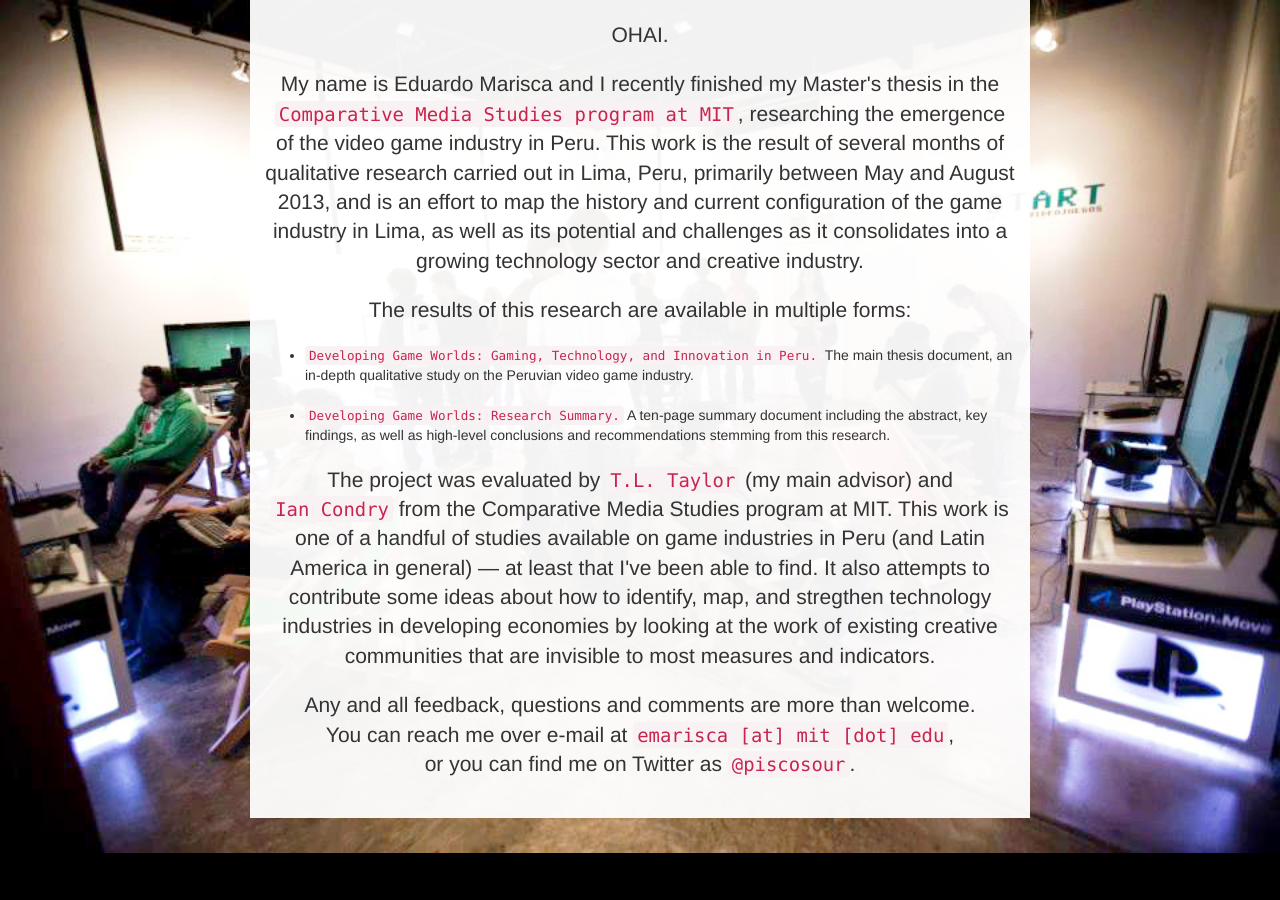
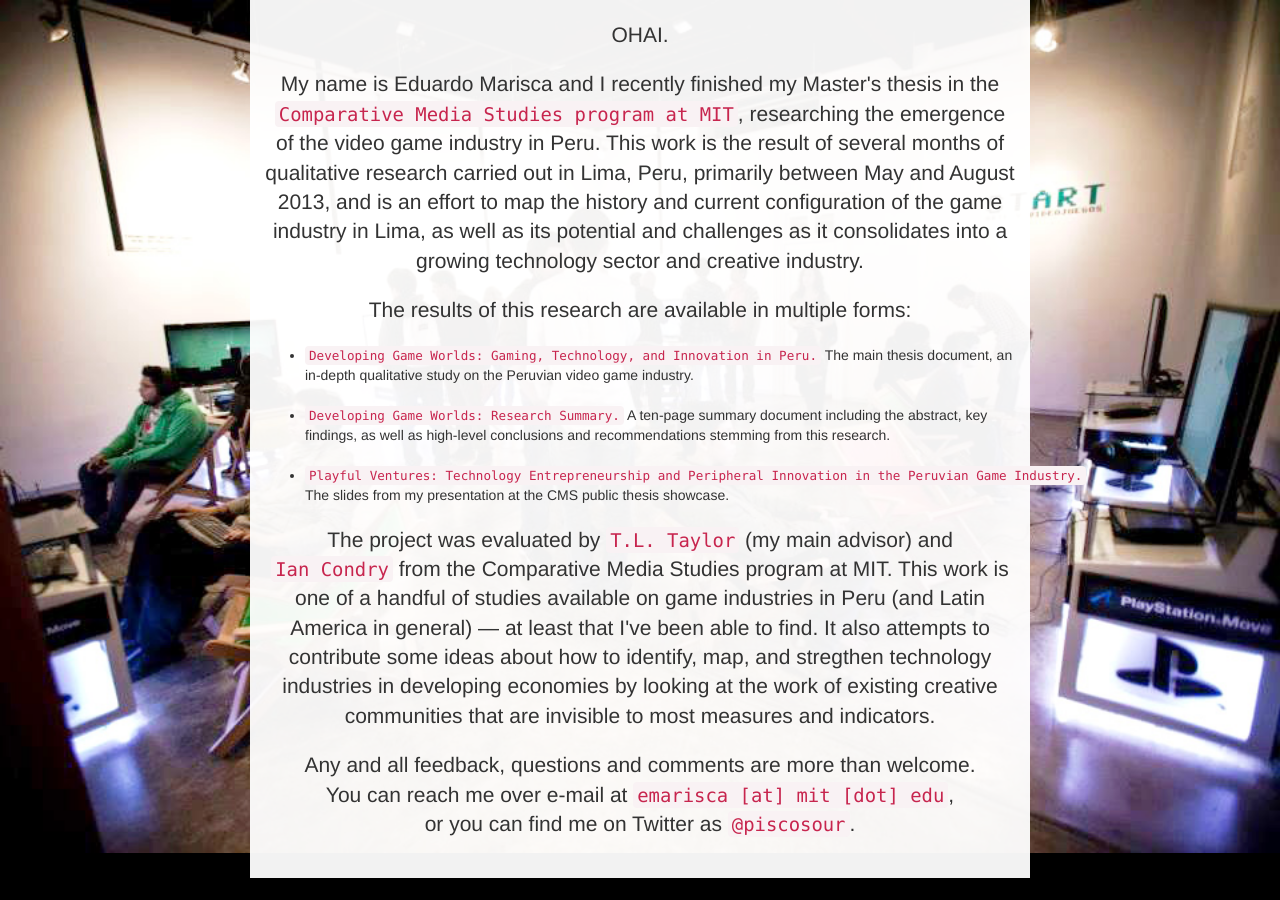
Before and after one commit to piscosour/piscosour.github.io, a Jekyll site: the page built from thesis/index.html, in a window 1280 px wide. Built offline with Jekyll 4.4.1, drawn with Linux system fonts in a browser that asks for light colours.

Commit message:
added slide deck

```diff
--- a/thesis/index.html
+++ b/thesis/index.html
@@ -9,6 +9,7 @@ background: /files/start.jpg
 <ul>
 <li style="margin-top: 20px; margin-bottom: 20px"><a href="/files/EM-DGW-Final.pdf" onClick="_gaq.push(['_trackEvent', 'Files', 'Thesis', 'Full Version']);"><code>Developing Game Worlds: Gaming, Technology, and Innovation in Peru.</code></a> The main thesis document, an in-depth qualitative study on the Peruvian video game industry.</li>
 <li style="margin-top: 20px; margin-bottom: 20px"><a href="/files/EM-DGW-ResearchSummary.pdf" onClick="_gaq.push(['_trackEvent', 'Files', 'Thesis', 'Research Summary']);"><code>Developing Game Worlds: Research Summary.</code></a> A ten-page summary document including the abstract, key findings, as well as high-level conclusions and recommendations stemming from this research.</li>
+<li style="margin-top: 20px; margin-bottom: 20px"><a href="/files/EM-DGW-Presentation.pdf" onClick="_gaq.push(['_trackEvent', 'Files', 'Thesis', 'Presentation']);"><code>Playful Ventures: Technology Entrepreneurship and Peripheral Innovation in the Peruvian Game Industry.</code></a> The slides from my presentation at the CMS public thesis showcase.</li>
 <!--<li style="margin-top: 20px; margin-bottom: 20px"><strong>The Peruvian Gamedex</strong>. A pre-alpha tool I've developed to catalog and document the history of video games made in Peru (still in very early development and with unvalidated data).</li>
 <li style="margin-top: 20px; margin-bottom: 20px"><strong>A photo gallery</strong>. Images captured during my field work in Lima.</li>-->
 </ul>
```
Also changed, not shown: 1 other file.
